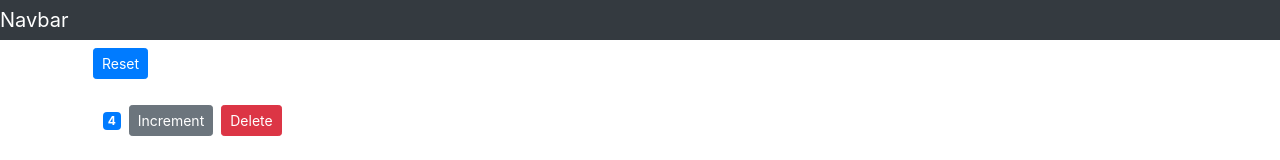
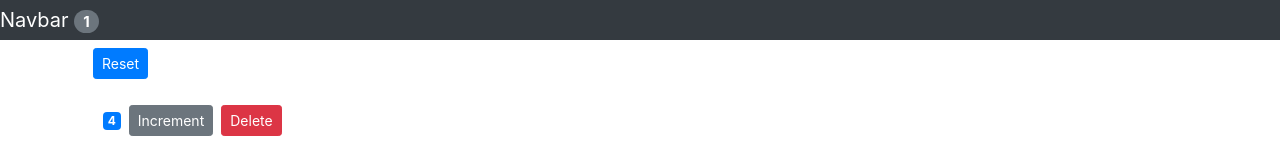
Before and after one commit to VisheshSingh/react-snippets, a React (Create React App) app: page / in a window 1280 px wide. Shown: the top 160 px of the page. Built offline with nearby package versions, Linux system fonts and the light colour scheme.

Commit message:
Syncing multiple components

```diff
--- a/src/App.js
+++ b/src/App.js
@@ -40,7 +40,9 @@
   render() {
     return (
       <div>
-        <Navbar />
+        <Navbar
+          totalCounters={this.state.counters.filter(c => c.value > 0).length}
+        />
         <main className="container">
           <Counters
             counters={this.state.counters}
--- a/src/components/navbar.js
+++ b/src/components/navbar.js
@@ -5,7 +5,10 @@
     return (
       <nav className="nav navbar-dark bg-dark">
         <a href="/" className="navbar-brand ">
-          Navbar
+          Navbar{" "}
+          <span className="badge badge-pill badge-secondary">
+            {this.props.totalCounters}
+          </span>
         </a>
       </nav>
     );
```
